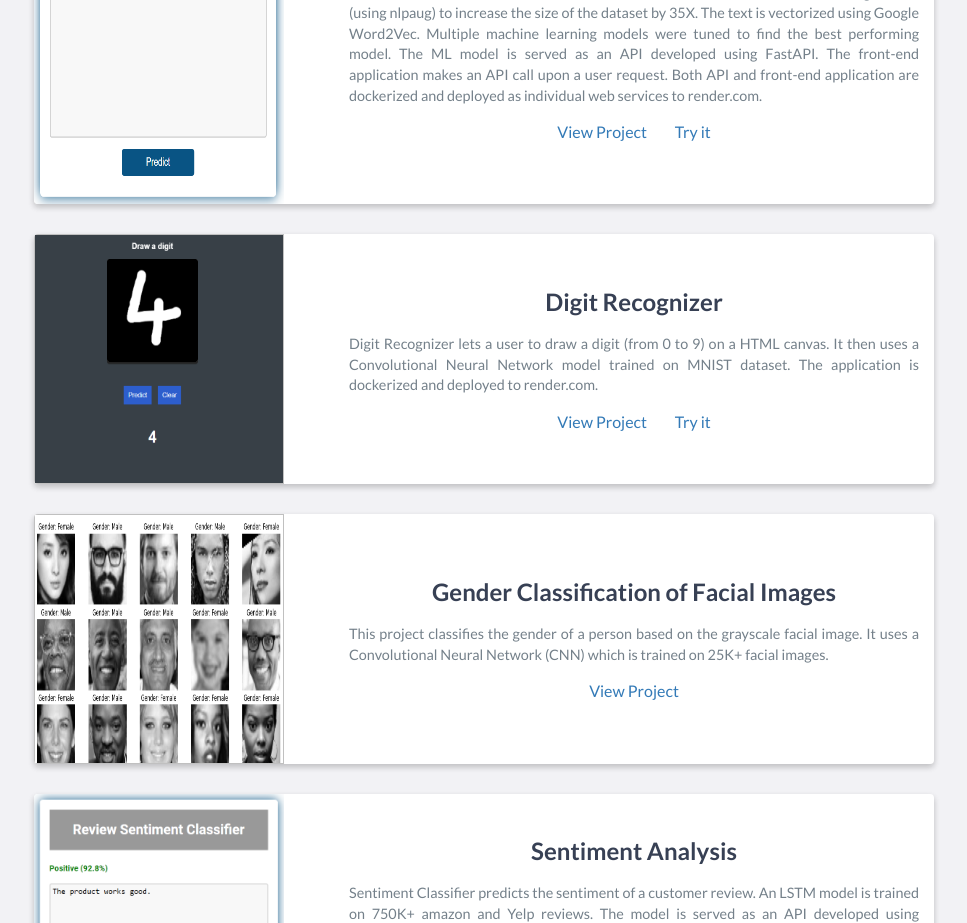
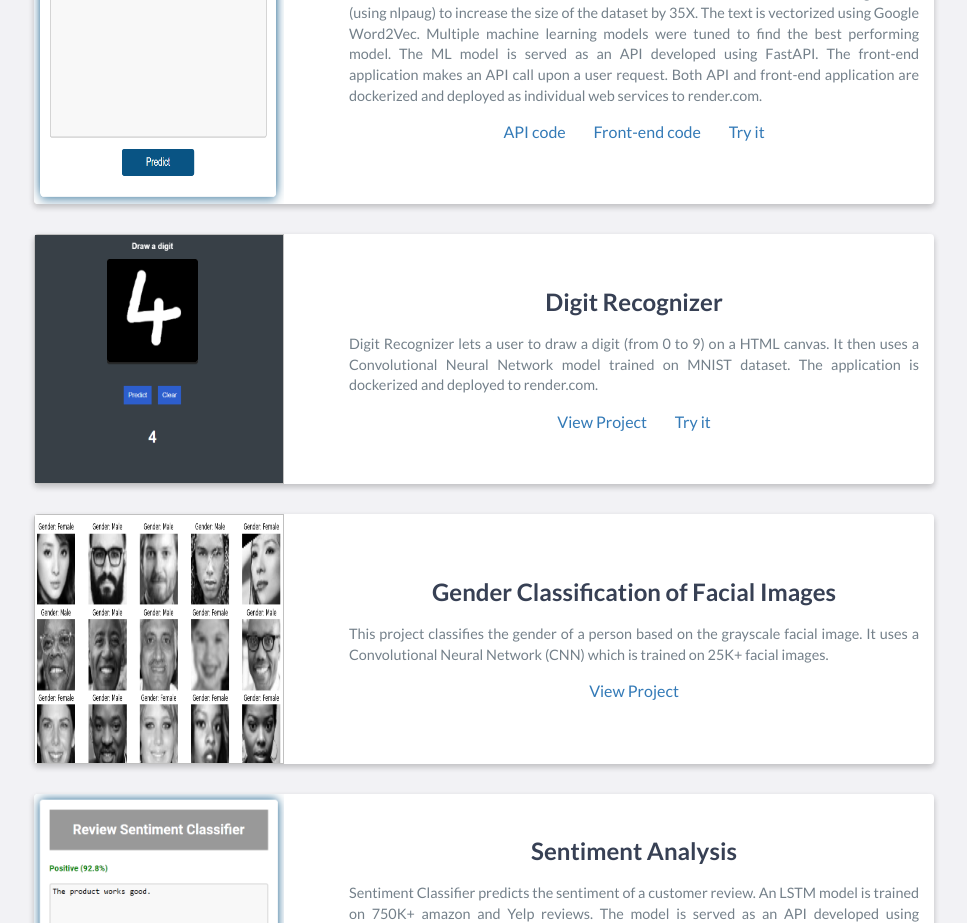
Before and after one commit to ksv-muralidhar/ksv-muralidhar.github.io, a website: page index.html in a window 1280 px wide. Shown: the part 2500-3423 px from the top of the page, without its empty margins (156-1123 px from the left). Drawn offline with nearby package versions, Linux system fonts and the light colour scheme.

Commit message:
Modify news article classifier code URLs

```diff
--- a/index.html
+++ b/index.html
@@ -201,7 +201,8 @@
 			    The ML model is served as an API developed using FastAPI. The front-end application makes an API call upon a user request.
 			    Both API and front-end application are dockerized and deployed as individual web services to render.com.
                         </p>
-                        <a href="https://github.com/ksv-muralidhar/news_article_classifier" target="_blank">View Project</a>&nbsp;&nbsp;&nbsp;&nbsp;&nbsp;&nbsp;&nbsp;&nbsp;
+                        <a href="https://bitbucket.org/bbc-news-classifier/bbc_news_classifier_api/src/main/" target="_blank">API code</a>&nbsp;&nbsp;&nbsp;&nbsp;&nbsp;&nbsp;&nbsp;&nbsp;
+						<a href="https://bitbucket.org/bbc-news-classifier/bbc_news_classifier_webapp/src/main/" target="_blank">Front-end code</a>&nbsp;&nbsp;&nbsp;&nbsp;&nbsp;&nbsp;&nbsp;&nbsp;
 						<a href="https://news-article-classifier.onrender.com/" target="_blank">Try it</a>
                     </div>
                     <!-- End .project-info -->
```
